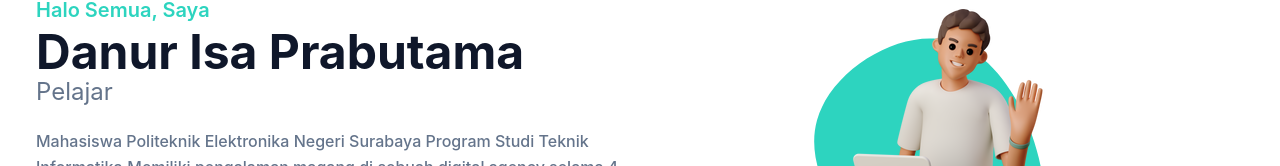
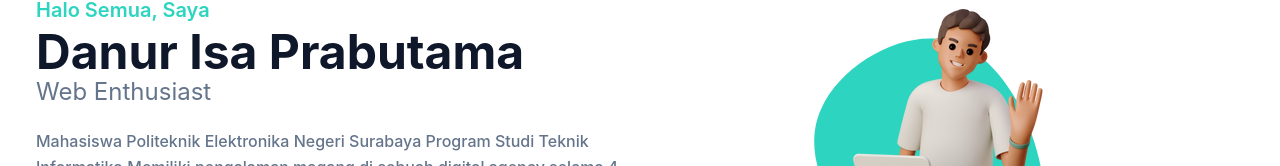
Before and after one commit to prabutama/portfolio-tailwind, a plain HTML site: page index.html in a window 1280 px wide. Shown: the part 148-314 px from the top of the page. Drawn offline with Linux system fonts and the light colour scheme.

Commit message:
Mengubah pelajar -> Web enthusiast

```diff
--- a/index.html
+++ b/index.html
@@ -54,7 +54,7 @@
             <div class="flex flex-wrap">
                 <div class="w-full self-center px-4 mb-5 lg:w-1/2">
                     <h1 class="text-base font-semibold text-primary md:text-xl ">Halo Semua, Saya <span class="block font-bold text-dark text-4xl mt-1 lg:text-5xl">Danur Isa Prabutama</span></h1>
-                    <h2 class="font-meddum text-secondary text-lg mb-5 lg:text-2xl">Pelajar</h2>
+                    <h2 class="font-meddum text-secondary text-lg mb-5 lg:text-2xl">Web Enthusiast</h2>
                     <p class="font-medium text-secondary mb-10 leading-relaxed">Mahasiswa Politeknik Elektronika Negeri Surabaya Program Studi Teknik Informatika.Memiliki pengalaman magang di sebuah digital agency selama 4 bulan.Seorang yang bertanggung jawab dan dapat diandalkan.</p>
                     <a href="#contact" class="text-base font-semibold text-white bg-primary py-3 px-8 rounded-full hover:shadow-lg hover:opacity-80 transition-duration-300 ease-in-out">Hubungi saya</a>
                 </div>
```
